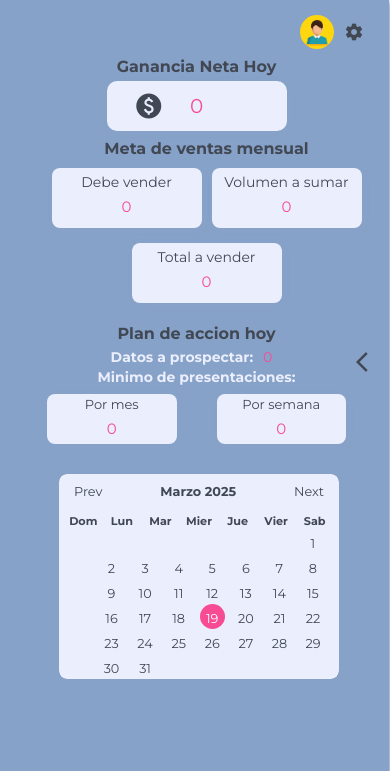
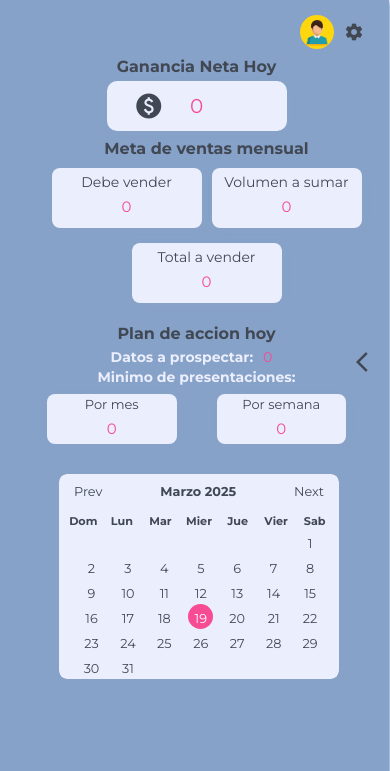
Before and after one commit to brendayw/sinergia_creativa, a plain HTML site: page index.html in a window 390 px wide. Both pictures are taken after a click on the element "arrow_back_ios". Shown: the top 771 px of the page. Drawn offline with nearby package versions, Linux system fonts and the light colour scheme.

Commit message:
cambio final

```diff
--- a/css/styles.css
+++ b/css/styles.css
@@ -1781,6 +1781,12 @@ a {
         width: 80%;
     }
 
+    .panel-derecho.visible  .days {
+        font-size: 0.8rem;
+        margin-left: 15px;
+        align-items: center;
+    }
+
     .panel-derecho {
         background-color: var(--primario);
         display: none;
@@ -1788,5 +1794,3 @@ a {
         width: 100%;
     }
 }
-
-/*(smartphones pequeños): 320px - 375px*/
```
